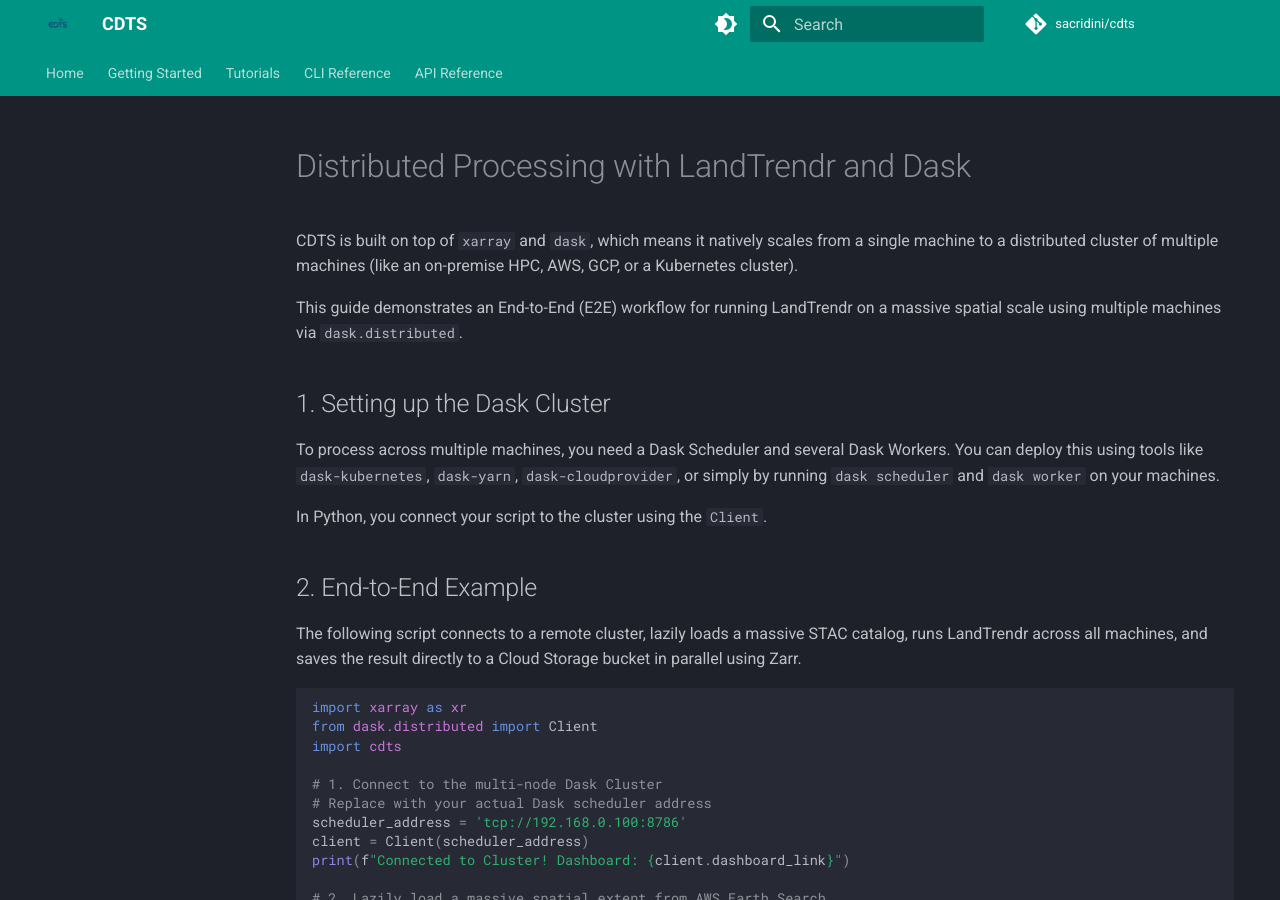
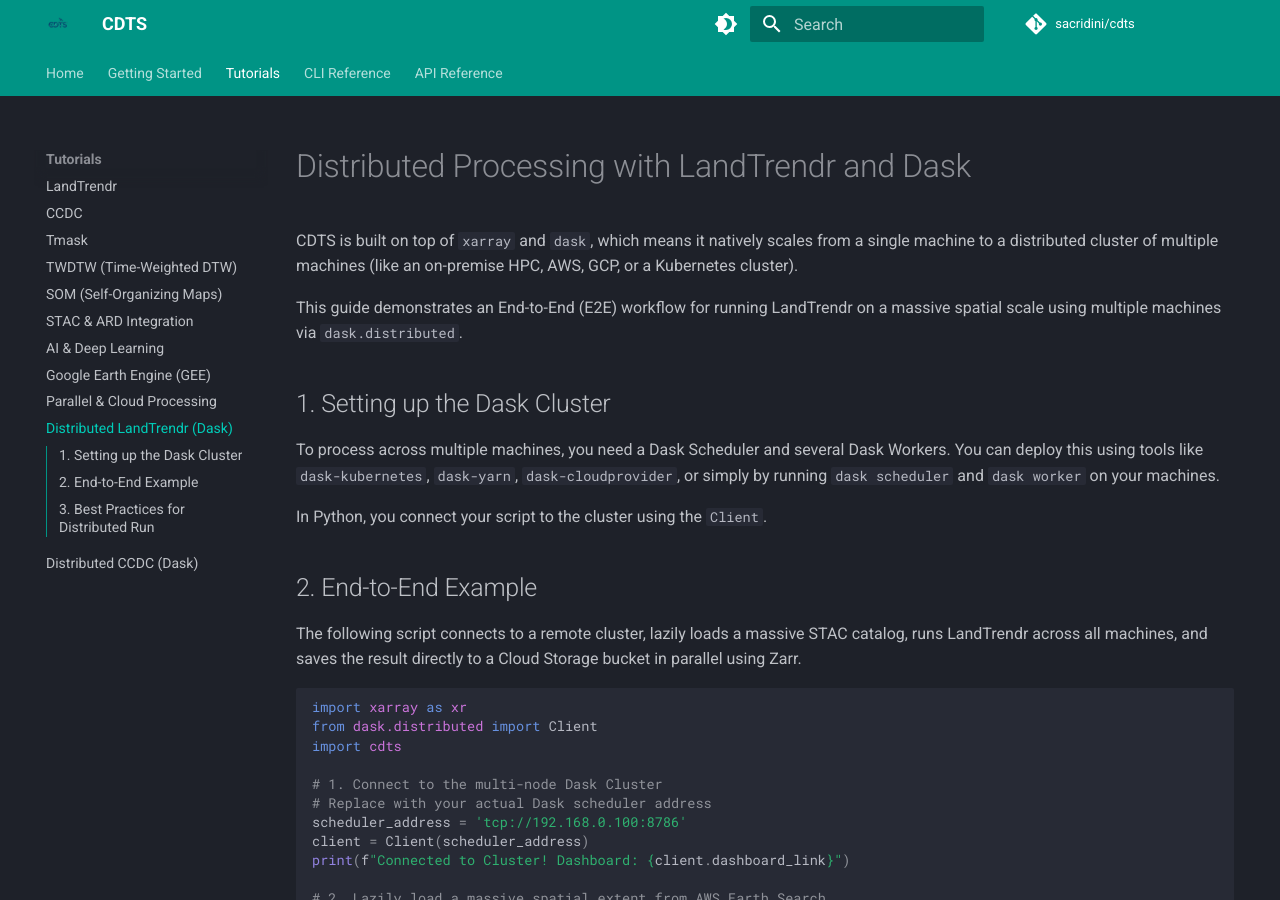
Before and after one commit to sacridini/cdts, an MkDocs documentation site: the page built from docs/tutorials/distributed_landtrendr.md, in a window 1280 px wide and 900 px high. Built offline with MkDocs 1.6.1 and Material for MkDocs 9.7.7, drawn with Linux system fonts in a browser that asks for light colours; comment, search, counter and statistics services are not loaded.

Commit message:
Docs: Add distributed tutorials to mkdocs navigation

```diff
--- a/mkdocs.yml
+++ b/mkdocs.yml
@@ -66,5 +66,7 @@ nav:
       - AI & Deep Learning: tutorials/ai.md
       - Google Earth Engine (GEE): tutorials/gee-downloads.md
       - Parallel & Cloud Processing: tutorials/parallel-cloud-processing.md
+      - Distributed LandTrendr (Dask): tutorials/distributed_landtrendr.md
+      - Distributed CCDC (Dask): tutorials/distributed_ccdc.md
   - CLI Reference: cli.md
   - API Reference: api.md
```
